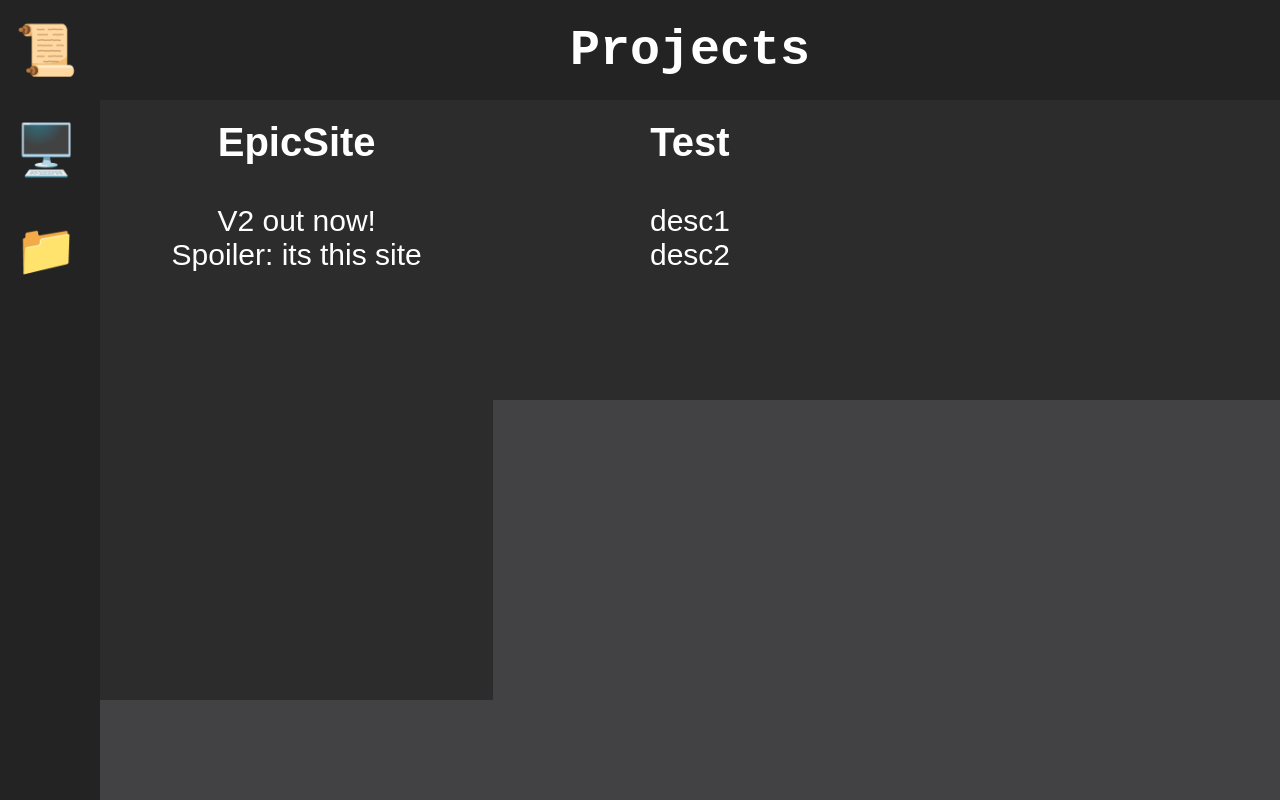
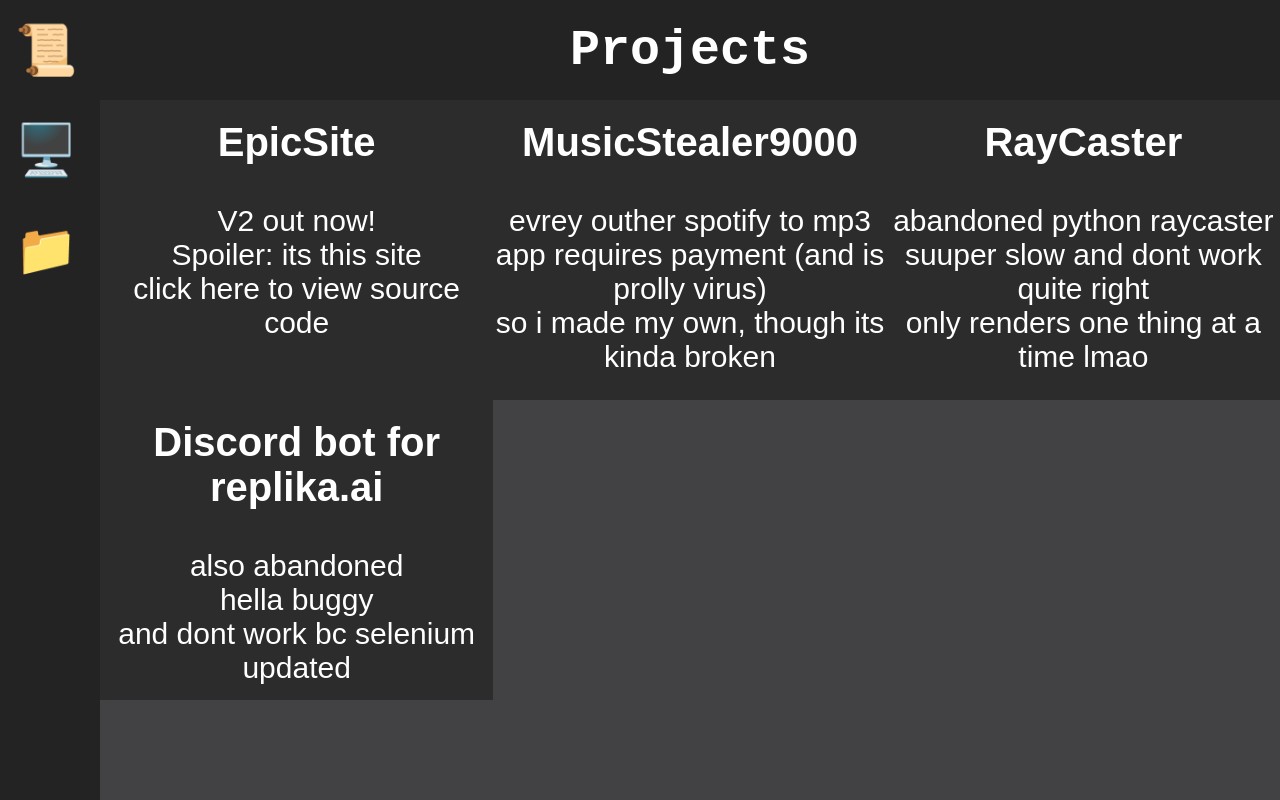
Before and after one commit to LemonsAreLimes/WebSite, a website: page frontend/Projects.html in a window 1280 px wide. Drawn offline with Linux system fonts and the light colour scheme; a web font is replaced by a local one.

Commit message:
added acctuall text

```diff
--- a/frontend/Projects.html
+++ b/frontend/Projects.html
@@ -31,18 +31,30 @@
                 <h1 class="titleText">Projects</h1>
             </div>
             <div class="contentContainer">
-                <div class="project" onclick="window.open('https://github.com/LemonsAreLimes/EpicWebpage.github.io')">
+                <div class="project" onclick="window.open('https://github.com/LemonsAreLimes/WebSite')">
                     <h1 class="pjTitle">EpicSite</h1>
                     <p class="pjDesc">V2 out now!</p>
                     <p class="pjDesc">Spoiler: its this site</p>
+                    <p class="pjDesc">click here to view source code</p>
                 </div>
-                <div class="project">
-                    <h1 class="pjTitle">Test</h1>
-                    <p class="pjDesc">desc1</p>
-                    <p class="pjDesc">desc2</p>
+                <div class="project" onclick="window.open('https://github.com/LemonsAreLimes/MusicStealer4000')">
+                    <h1 class="pjTitle">MusicStealer9000</h1>
+                    <p class="pjDesc">evrey outher spotify to mp3</p>
+                    <p class="pjDesc">app requires payment (and is prolly virus)</p>
+                    <p class="pjDesc">so i made my own, though its kinda broken</p>
                 </div>
-                <div class="project"></div>
-                <div class="project"></div>
+                <div class="project" onclick="window.open('https://github.com/LemonsAreLimes/RayCaster-type-thing')">
+                    <h1 class="pjTitle">RayCaster</h1>
+                    <p class="pjDesc">abandoned python raycaster</p>
+                    <p class="pjDesc">suuper slow and dont work quite right</p>
+                    <p class="pjDesc">only renders one thing at a time lmao</p>
+                </div>
+                <div class="project" onclick="window.open('https://github.com/LemonsAreLimes/Discord-Replika')">
+                    <h1 class="pjTitle">Discord bot for replika.ai</h1>
+                    <p class="pjDesc">also abandoned</p>
+                    <p class="pjDesc">hella buggy</p>
+                    <p class="pjDesc">and dont work bc selenium updated</p>
+                </div>
             </div>
         </div>
     </body>
--- a/frontend/src/content.css
+++ b/frontend/src/content.css
@@ -117,7 +117,7 @@
     background-color: rgb(42, 43, 54);
 
     display: grid;
-    grid-auto-rows: 30px 50px 30px 50px 50px 50px 50px;
+    grid-auto-rows: 30px 50px 30px 50px 50px 50px 50px 50px 50px 50px ;
     /*may the css gods forgive me */
 
     justify-items: center;
```
Also changed, not shown: frontend/AboutMe.html (+5 -4 lines), frontend/index.html (+8 -5 lines).
